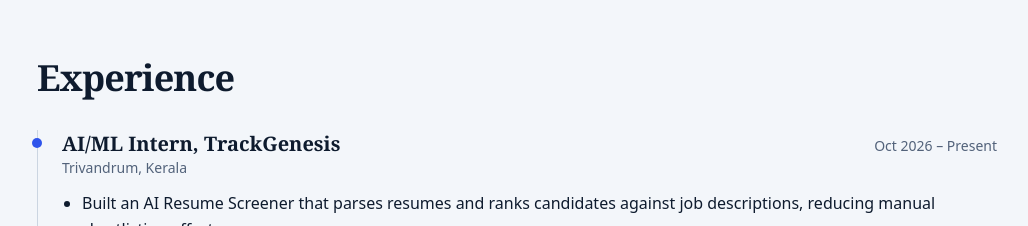
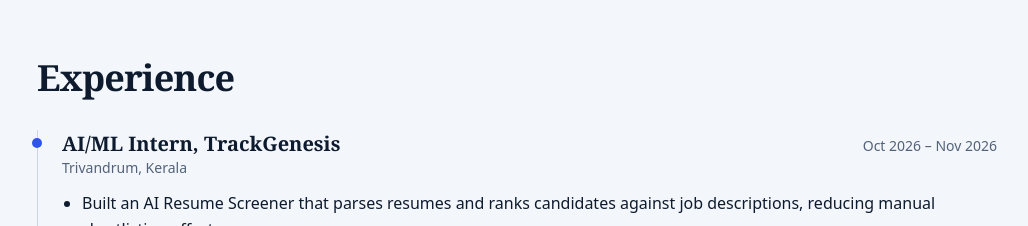
Before and after one commit to kiransree2002/Kiran-Portfolio, a Next.js app: page / in a window 1280 px wide. Shown: the part 2580-2806 px from the top of the page, without its empty margins (123-1151 px from the left). Built offline with nearby package versions, Linux system fonts and the light colour scheme.

Commit message:
Update TrackGenesis internship end date

```diff
--- a/data/profile.js
+++ b/data/profile.js
@@ -91,7 +91,7 @@ export const experience = [
     role: "AI/ML Intern",
     org: "TrackGenesis",
     place: "Trivandrum, Kerala",
-    period: "Oct 2026 – Present",
+    period: "Oct 2026 – Nov 2026",
     points: [
       "Built an AI Resume Screener that parses resumes and ranks candidates against job descriptions, reducing manual shortlisting effort.",
       "Wrote a Python NLP pipeline to extract, clean and structure resume text from PDF and DOCX files.",
```
